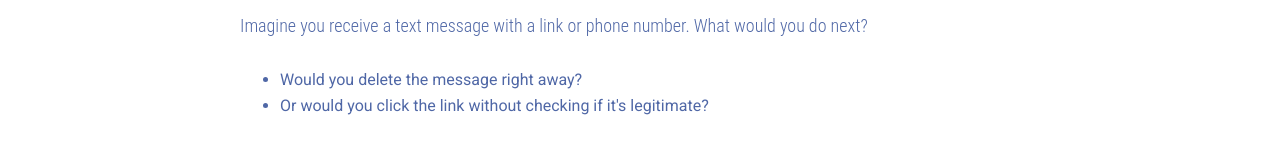
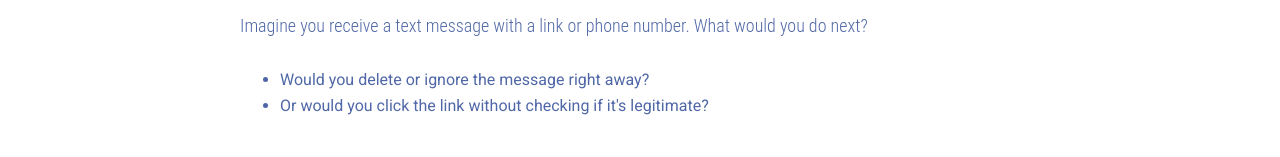
Before and after one commit to YQiZhu/ScamGuard, a React (Create React App) app in the folder scamguard_react/: page /text-scams-quiz in a window 1280 px wide. Shown: the part 329-486 px from the top of the page. Built offline with nearby package versions, Linux system fonts and the light colour scheme.

Commit message:
Update TextScamsQuiz.js

```diff
--- a/scamguard_react/src/Quizs/TextScamsQuiz.js
+++ b/scamguard_react/src/Quizs/TextScamsQuiz.js
@@ -123,7 +123,7 @@ const TextScamsQuiz = () => {
           Imagine you receive a text message with a link or phone number. What would you do next?
         </p>
         <ul>
-          <li>Would you delete the message right away?</li>
+          <li>Would you delete or ignore the message right away?</li>
           <li>Or would you click the link without checking if it's legitimate?</li>
         </ul>
         <p>
```
